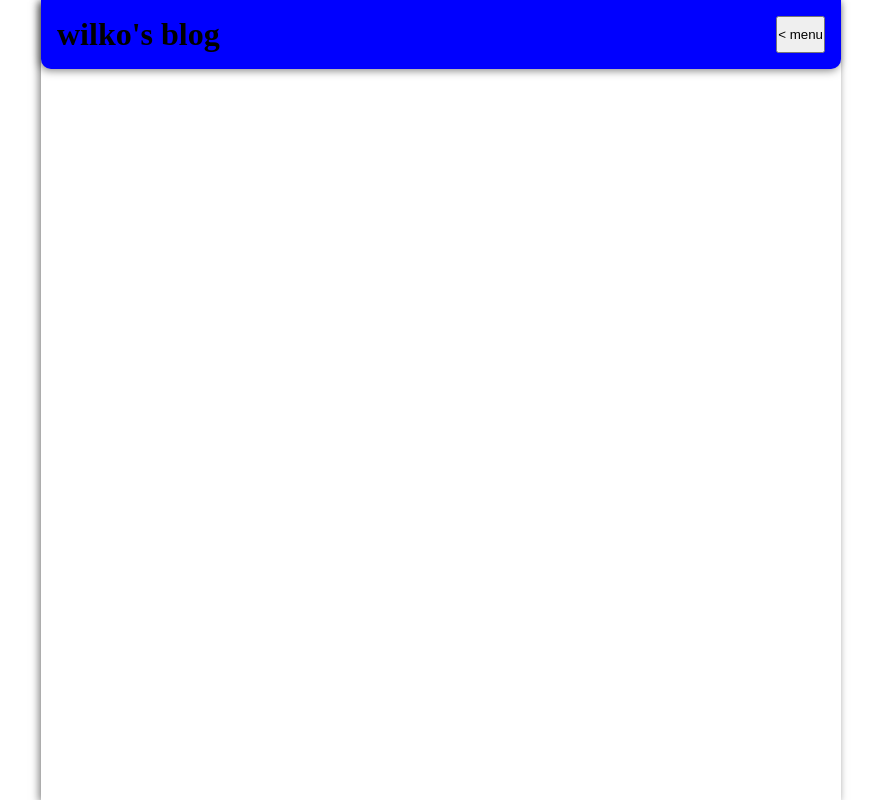
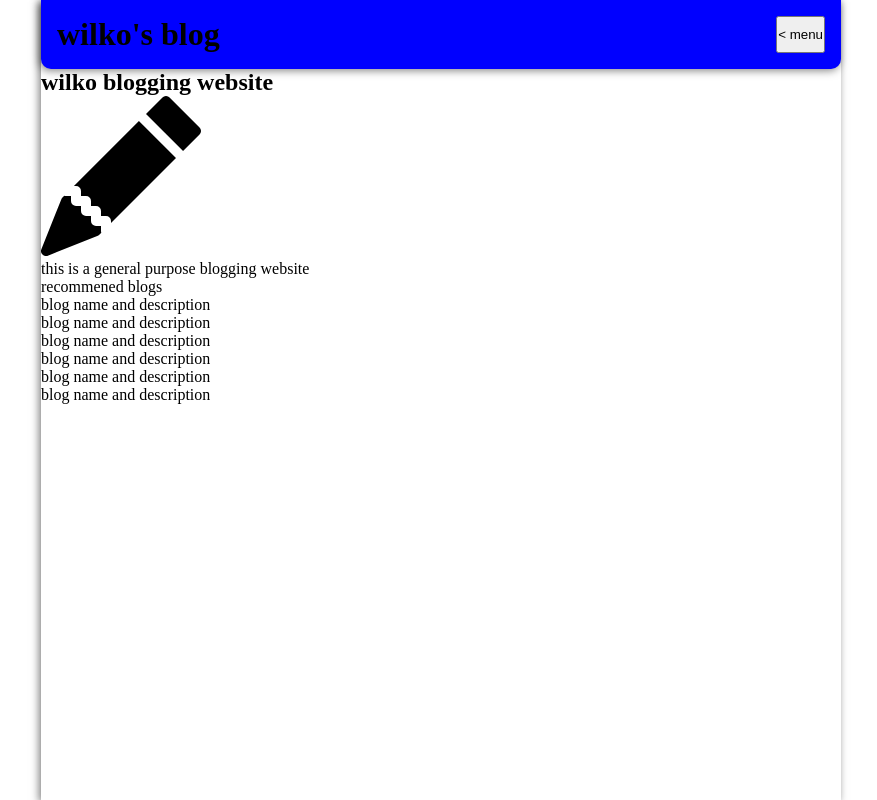
Before and after one commit to wilkodev9/wilko-blog, a Next.js app in the folder portfolio-blog/: page / in a window 1280 px wide. Shown: the top 800 px of the page, without its empty margins (199-1076 px from the left). Built offline with nearby package versions, Linux system fonts and the light colour scheme.

Commit message:
scaffolding home page

```diff
--- a/portfolio-blog/components/navbar.tsx
+++ b/portfolio-blog/components/navbar.tsx
@@ -1,17 +1,21 @@
 import { useState } from "react";
 import styles from "../styles/navbarContainer.module.css";
 export default function Navbar() {
+    //checks if the navbar is active or not
+    const [active, setActive] = useState(true)
 
-    const [active, setActive] = useState(true)
     return (
     <div className={styles.navbarContainer}>
         <h1>wilko's blog</h1>
+        {/*the onclick switches the state between true and flase*/}
         <button onClick={() => setActive(!active)}> &#60; menu</button>
+        {/* checkes if its active or in active and gives the css acordingly */}
         <div className={active ? styles.navItems :styles.navItems1}>
+            {/*the onclick switches the state between true and flase*/}
             <button onClick={() => setActive(!active)}> back &#62;</button>
-            <li>test</li>
-            <li>test</li>
-            <li>test</li>
+            <li>home</li>
+            <li>blog</li>
+            <li>about me</li>
         </div>
     </div>
     )
--- a/portfolio-blog/pages/blog/id.tsx
+++ b/portfolio-blog/pages/blog/id.tsx
@@ -1,9 +1,9 @@
-
+import Navbar from "@/components/navbar";
 
 export default function Id() {
     return (
     <div>
-
+      <Navbar></Navbar>
     </div>
     )
   }
--- a/portfolio-blog/pages/index.tsx
+++ b/portfolio-blog/pages/index.tsx
@@ -1,7 +1,8 @@
 import Navbar from '@/components/navbar'
 import Head from 'next/head'
+import {BsPencilFill} from "react-icons/bs"
+export default function Home() {
 
-export default function Home() {
   return (
     <>
       <Head>
@@ -12,6 +13,36 @@ export default function Home() {
       </Head>
       <main>
         <Navbar></Navbar>
+        <div>
+          <h2>wilko blogging website</h2>
+            <BsPencilFill size={"10rem"}></BsPencilFill>
+          <div>
+             this is a general purpose blogging website
+          </div>
+        </div>
+        <div>
+          <p>recommened blogs</p>
+        </div>
+        <div>
+          <div>
+            blog name and description
+          </div>
+          <div>
+            blog name and description
+          </div>
+          <div>
+            blog name and description
+          </div>
+          <div>
+            blog name and description
+          </div>
+          <div>
+            blog name and description
+          </div>
+          <div>
+            blog name and description
+          </div>
+        </div>
       </main>
     </>
   )
```
Also changed, not shown: portfolio-blog/package.json (+8 -0 lines), portfolio-blog/pages/blog/summery.tsx (+7 -1 lines), 1 other file (tests, documents, lock files or other folders).
